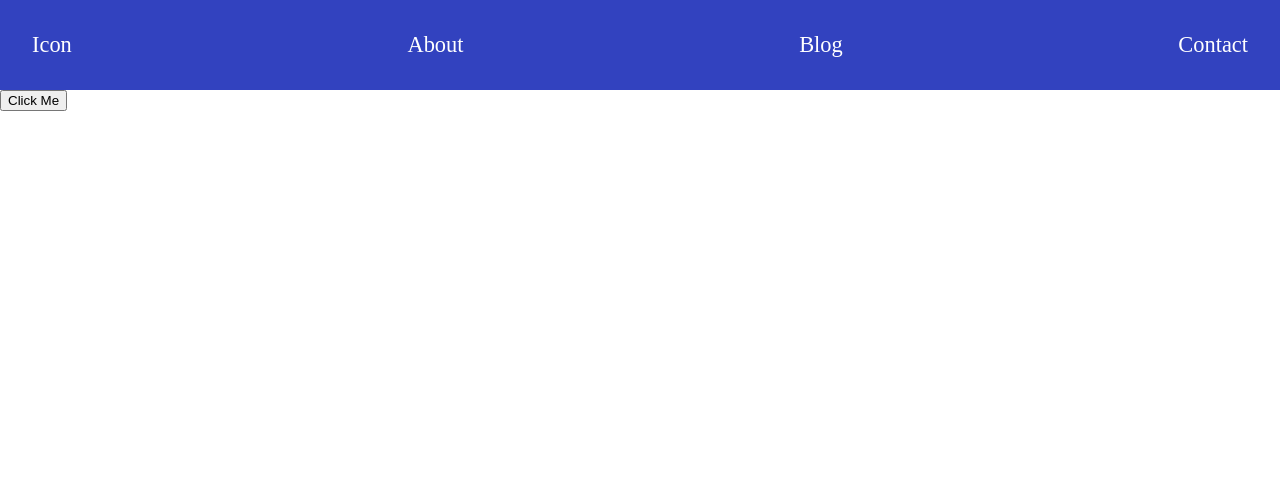
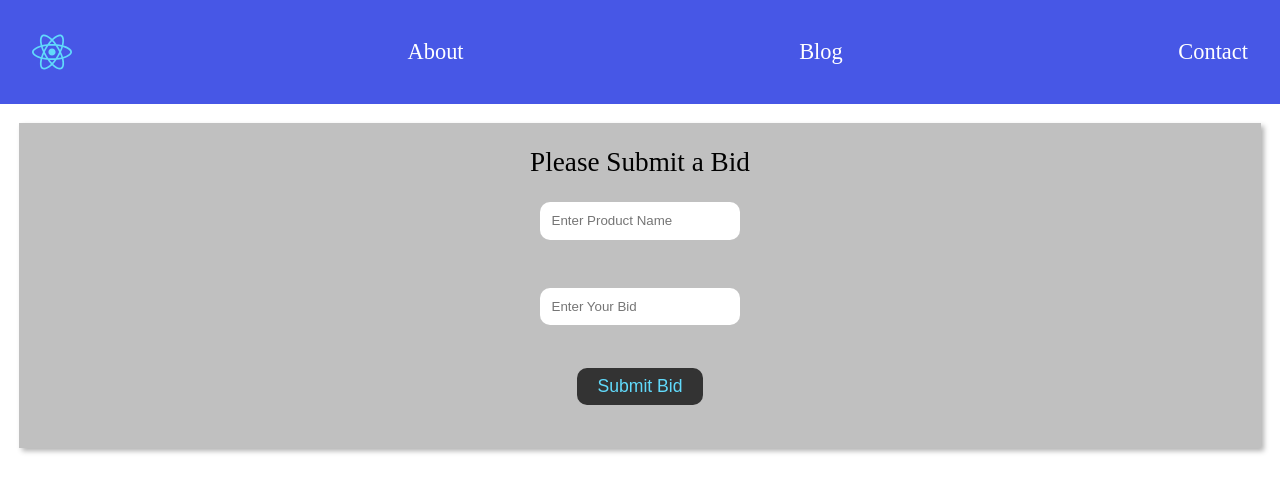
Before and after one commit to CodyRush/jsboilerplate, a plain HTML site: page index.html in a window 1280 px wide. Drawn offline with Linux system fonts and the light colour scheme.

Commit message:
added form

```diff
--- a/css/style.css
+++ b/css/style.css
@@ -2,9 +2,13 @@
   display: none;
 }
 
+.icon-reset {
+  width: 2.5rem;
+}
+
 .list-view {
   display: none;
-  background: #3242BF;
+  background: rgb(71, 87, 230);
   color: #fff;
   font-size: 1.4rem;
 }
@@ -15,7 +19,7 @@
   align-items: center;
   padding: 2rem;
   font-size: 1.4rem;
-  background: #3242BF;
+  background: rgb(71, 87, 230);
   color: #fff;
 }
 
@@ -53,3 +57,36 @@
   background: #212C80;
   color: white;
 }
+
+/* CALCULATOR STYLES */
+.product-calculator {
+  display: flex;
+  flex-direction: column;
+  justify-content: center;
+  align-items: center;
+  padding: 1.5rem;
+  margin: 1.2rem;
+  background: rgb(192, 192, 192);
+  box-shadow: 3px 3px 5px 0px rgba(179,179,179,1);
+}
+
+.product-calculator h2 {
+  font-size: 1.7rem;
+}
+
+.product-calculator input {
+  margin: 1.5rem;
+  padding: 0.7rem;
+  border: none;
+  border-radius: 10px;
+}
+
+.product-calculator button {
+  background: #333;
+  font-size: 1.1rem;
+  color: #61dafb;
+  padding: 0.5rem 1.3rem;
+  margin: 1.2rem;
+  border: none;
+  border-radius: 10px;
+}
--- a/index.html
+++ b/index.html
@@ -12,12 +12,12 @@
 
     <nav class="top-nav">
         <ul class="icon-view">
-            <li>Icon</li>
-            <li id="menu-button">Menu</li>
+            <img src="img/icons/react-brands.svg" alt="" class="icon-reset">
+            <img src="img/icons/bars-solid.svg" alt="" id="menu-button" class="icon-reset">
         </ul>
 
         <ul class="list-view">
-            <li>Icon</li>
+            <img src="img/icons/react-brands.svg" alt="" class="icon-reset">
             <li>About</li>
             <li>Blog</li>
             <li>Contact</li>
@@ -33,9 +33,14 @@
         </ul>
     </aside>
 
-    <main>
-        <button id="confirm-button">Click Me</button>
-    </main>
+    <div class="calculator" id="calculator">
+        <div class="product-calculator">
+            <h2>Please Submit a Bid</h2>
+            <input type="text" placeholder="Enter Product Name" class="product">
+            <input type="text" placeholder="Enter Your Bid" class="bid">
+            <button class="submit-button">Submit Bid</button>
+        </div>
+    </div>
 
     <script src="js/main.js"></script>
 </body>
--- a/js/main.js
+++ b/js/main.js
@@ -12,9 +12,12 @@ window.addEventListener('resize', () => {
     }
 })
 
-// DOM Level selectors
-const confirmButton = document.querySelector('#confirm-button');
+// Calculator
 
-confirmButton.addEventListener('click', () => {
-    console.log("CLICK");
+const productName = document.querySelector('.product');
+const productBid = document.querySelector('.bid');
+const submitButton = document.querySelector('.submit-button');
+
+submitButton.addEventListener('click', (e) => {
+    console.log(e);
 })
```
Also changed, not shown: img/icons/bars-solid.svg (added), img/icons/react-brands.svg (added).
